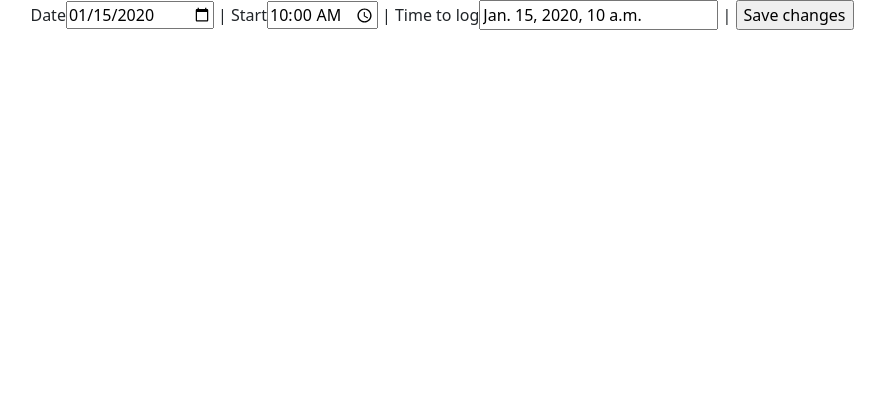
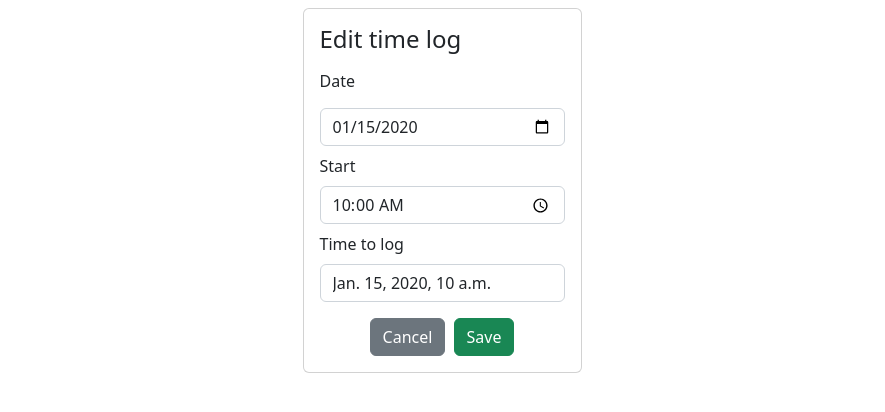
Before and after one commit to z-zaremska/project_handy, a Django app: template app_tracker/templates/app_tracker/timelog_edit.html in a window 1280 px wide. Shown: the part 80-492 px from the top of the page, without its empty margins (198-1083 px from the left). Run offline with Django 4.2, Linux system fonts and the light colour scheme; the template is opened without the code that fills it: most values are stand-ins (such as "Sample title", 1, 10 or a date in 2020); data that the repository does not hold is empty; some libraries are stand-ins or nearby versions.

Commit message:
Edit log page front-end setup.

```diff
--- a/app_tracker/templates/app_tracker/timelog_edit.html
+++ b/app_tracker/templates/app_tracker/timelog_edit.html
@@ -1,13 +1,36 @@
 {% extends 'base.html' %}
 
 {% block content %}
+<div class="col-3 d-flex justify-content-center mt-2">
+    <div class="card">
+        <div class="card-body">
+            <h4 class="card-title">Edit time log</h4>
+            <form method="POST">
+                {% csrf_token %}
+                <label for="date" class="col-form-label">Date</label><input name="date" id="date" class="form-control my-2" type="date" value="{{timelog.date|date:'Y-m-d'}}"/>
+                <label for="start_time">Start</label><input name="start_time" class="form-control my-2" id="start_time" type="time" value="{{timelog.start_time|time:'H:i'}}">
+                <label for="log_time">Time to log</label><input name="log_time" class="form-control my-2" id="log_time" value="{{timelog.log_time}}">
 
-    <form method="POST" action="">
-        {% csrf_token %}
-        <label for="date">Date</label><input name="date" id="date" type="date" value="{{timelog.date|date:'Y-m-d'}}" /> |
-        <label for="start_time">Start</label><input name="start_time" id="start_time" type="time" value="{{timelog.start_time|time:'H:i'}}"> |
-        <label for="log_time">Time to log</label><input name="log_time" id="log_time" value="{{timelog.log_time}}"> |
-        <input type="submit" value="Save changes">
-    </form>
+                <div class="mt-3 text-center">
+                    <a href="{% url 'app_tracker:activity' timelog.activity.pk %}" type="button" class="btn btn-secondary me-1">Cancel</a>
+                    <input type="submit" class="btn btn-success" value="Save">
+                </div>
+            </form>
+        </div>
+    </div>
+</div>
+{% endblock content %}
 
-{% endblock content %}
+
+<div class="input-group input-group-sm flex-nowrap mb-2">
+    <span class="input-group-text" id="addon-wrapping">Date</span>
+    <input type="date" name="date" class="form-control" value="{{timelog.date}}">
+</div>
+<div class="input-group input-group-sm flex-nowrap mb-2">
+    <span class="input-group-text" id="addon-wrapping">Start time</span>
+    <input type="time" name="start_time" class="form-control" value="{{timelog.start_time}}" placeholder="{{timelog.start_time}}">
+</div>
+<div class="input-group input-group-sm flex-nowrap mb-2">
+    <span class="input-group-text" id="addon-wrapping">Log time</span>
+    <input type="time" name="log_time" step="2" class="form-control" value="{{timelog.log_time}}">
+</div>
```
Also changed, not shown: app_tracker/views.py (+5 -4 lines).
